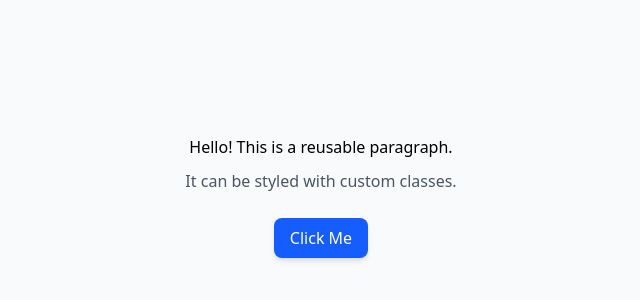
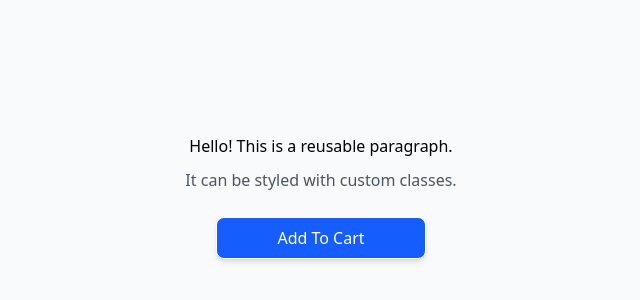
Before and after one commit to ashleyCodie/Landing-Page, a React (Vite) app in the folder client/: page / in a window 1280 px wide. Shown: the part 204-504 px from the top of the page, without its empty margins (319-959 px from the left). Built offline with nearby package versions, Linux system fonts and the light colour scheme.

Commit message:
Updated butoon styling

```diff
--- a/client/src/App.tsx
+++ b/client/src/App.tsx
@@ -12,10 +12,10 @@ function App() {
 
       <div className="mt-6">
         <Button
-          text="Click Me"
+          text="Add To Cart"
           onClick={() => alert("Button clicked!")}
           variant="primary"
-          className="px-4 py-2 bg-blue-600 text-white rounded-lg shadow-md hover:bg-blue-700"
+          className="px-4 py-2 pl-15 pe-15 bg-blue-600 text-white rounded-lg shadow-md hover:bg-blue-700"
         />
       </div>
     </main>
--- a/client/src/components/reusable/Button.tsx
+++ b/client/src/components/reusable/Button.tsx
@@ -16,8 +16,8 @@ const Button: React.FC<ButtonProps> = ({
 
   // Define what each variant means
   const variantStyles = {
-    primary: "bg-seagreen text-white hover:bg-green-700",
-    secondary: "border border-seagreen text-seagreen hover:bg-seagreen hover:text-white",
+    primary: "bg-seagreen text-white hover:bg-green-700 border border-seagreen text-seagreen hover:bg-seagreen hover:text-white",
+    secondary: "bg-green-500 text-white hover:bg-green-700 border border-seagreen text-seagreen hover:bg-seagreen hover:text-white",
   };
 
   // Base styles that apply to all buttons
```
